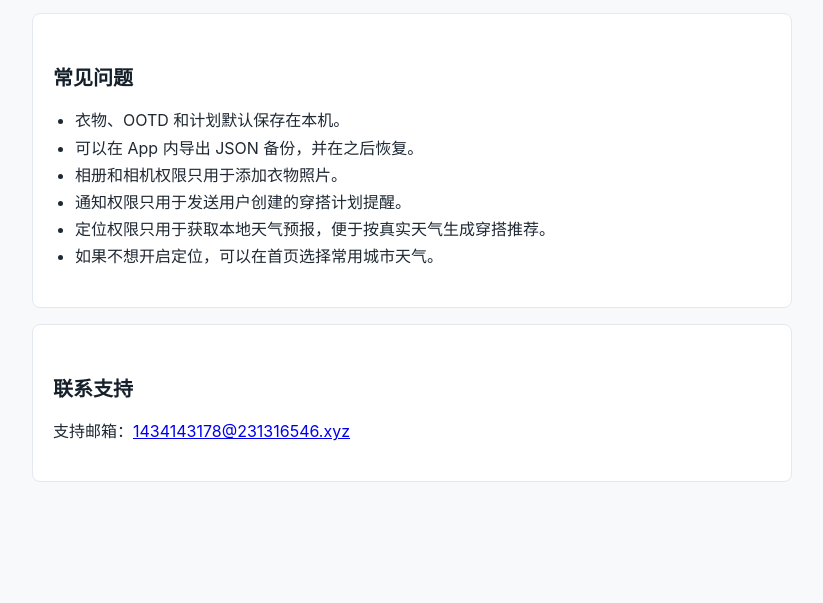
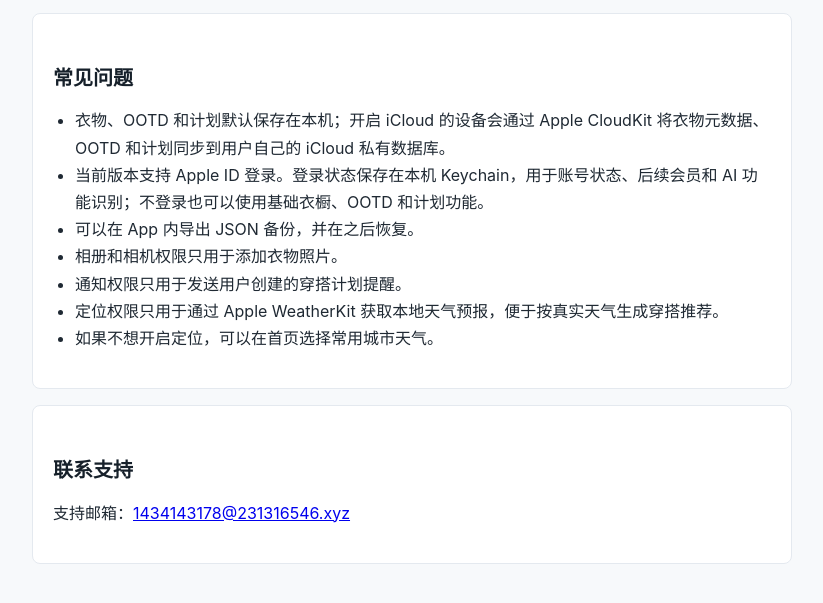
Before and after one commit to jhb175/wearorder-ios, a plain HTML site: page docs/support.html in a window 1280 px wide. Shown: the part 183-786 px from the top of the page, without its empty margins (228-1051 px from the left). Drawn offline with Linux system fonts and the light colour scheme.

Commit message:
Update support page sync disclosure
Repo: https://github.com/jhb175/wearorder-ios

```diff
--- a/docs/support.html
+++ b/docs/support.html
@@ -49,11 +49,12 @@
     <section>
       <h2>常见问题</h2>
       <ul>
-        <li>衣物、OOTD 和计划默认保存在本机。</li>
+        <li>衣物、OOTD 和计划默认保存在本机；开启 iCloud 的设备会通过 Apple CloudKit 将衣物元数据、OOTD 和计划同步到用户自己的 iCloud 私有数据库。</li>
+        <li>当前版本支持 Apple ID 登录。登录状态保存在本机 Keychain，用于账号状态、后续会员和 AI 功能识别；不登录也可以使用基础衣橱、OOTD 和计划功能。</li>
         <li>可以在 App 内导出 JSON 备份，并在之后恢复。</li>
         <li>相册和相机权限只用于添加衣物照片。</li>
         <li>通知权限只用于发送用户创建的穿搭计划提醒。</li>
-        <li>定位权限只用于获取本地天气预报，便于按真实天气生成穿搭推荐。</li>
+        <li>定位权限只用于通过 Apple WeatherKit 获取本地天气预报，便于按真实天气生成穿搭推荐。</li>
         <li>如果不想开启定位，可以在首页选择常用城市天气。</li>
       </ul>
     </section>
```
